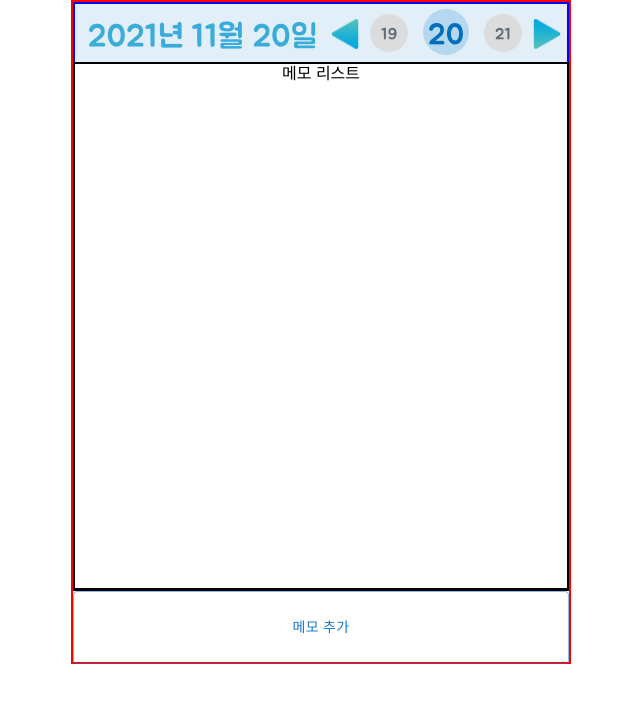
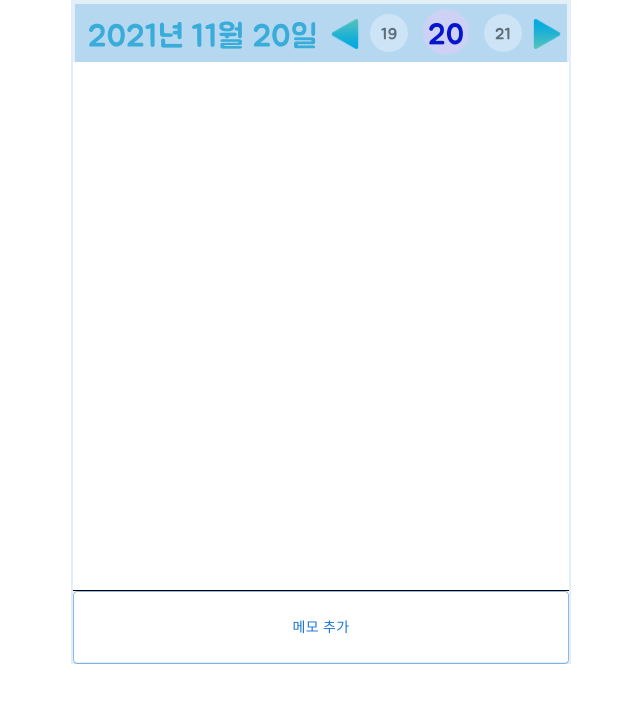
Before and after one commit to jaewoogwak/Memo, a React (Create React App) app: page / in a window 1280 px wide. Shown: the top 702 px of the page, without its empty margins (319-959 px from the left). Built offline with nearby package versions, Linux system fonts and the light colour scheme.

Commit message:
buttons color change

```diff
--- a/src/component/Calender/calenderTab.css
+++ b/src/component/Calender/calenderTab.css
@@ -2,7 +2,7 @@
 .calender-bar {
     display: flex;
     justify-content: space-between;
-    background-color: #e2eff9;
+    background-color: #b5d8f0;
 }
 .present {
     margin: 0 auto;
@@ -27,7 +27,7 @@
     border-radius: 100%;
     width: 38px;
     height: 38px;
-    background-color: gainsboro;
+    background-color: #cce4f5;
     margin:10px;
     text-align: center;
     font-size: 16px;
@@ -41,11 +41,11 @@
     border-radius: 100%;
     width: 46px;
     height: 46px;
-    background-color:#b5d8f0;
+    background-color:#cdd1f5;
     text-align: center;
     font-family:"BaeMin";
     font-size: 30px;
-    color: #006fbe;
+    color: #0516cd;
     padding-top: 7px;
 }
 
@@ -53,7 +53,7 @@
     border-radius: 100%;
     width: 38px;
     height: 38px;
-    background-color: gainsboro;
+    background-color: #cce4f5;
     margin:10px;
     text-align: center;
     font-size: 16px;
@@ -66,7 +66,7 @@
     width: 30px;
     height: 30px;
     margin-top:15px;
-    background-color: #e2eff9;
+    background-color: #b5d8f0;
 
 }
 
--- a/src/component/MemoList.js
+++ b/src/component/MemoList.js
@@ -12,7 +12,6 @@ const MemoList = (props) => {
 
     return (
         <div>
-            메모 리스트
             {/* {memoList} */}
             {memoList.map(memo => {
                 return <Memo key ={keyCount++}text = {memo}/>
--- a/src/style.css
+++ b/src/style.css
@@ -1,13 +1,13 @@
 .content {
     margin: 0 auto;
-    border: solid 2.5px red;
+    border: solid 2.5px #e2eff9;
     width: 500px;
     height: 664px;
 }
 
 .nav-date {
     margin: 0 auto;
-    border: solid 2.5px blue;
+    border: solid 2.5px #e2eff9;
     height: 60px;
 
 
@@ -15,7 +15,7 @@
 
 .list {
     /* margin: 0 auto; */
-    border: solid 2.5px black;
+    /* border: solid 2.5px #b5d8f0; */
     width: 100%;
     height: 80%;
     text-align: center;
@@ -36,21 +36,24 @@
     justify-content: space-between;
     margin: 0 auto;
     text-align: center;
-    background-color:rgb(225, 225, 228);
+    background-color:#e2eff9;
     border: solid 1px rgb(184, 184, 190);
     border-radius: 20px;
     margin-top:10px;
     margin-bottom: 10px;
     padding:10px;
     width: 100%;
-    font-size: 18px;
+    font-size: 30px;
+    color: #004170;
+    font-family: "BaeMin";
+    height: 60px;
 }
 
 .del {
     border-radius: 100%;
     width: 40px;
     height: 40px;
-    background-color: aqua;
+    background-color: #7dbae5;
 
 }
 
@@ -59,5 +62,10 @@
     width: 100%;
     padding-left: 6%;
     padding-right:6%;
+    padding-top: 4px;
+}
 
-}
+@font-face {
+    font-family: "BaeMin";
+    src: url("./font/BMJUA_ttf.ttf");
+  }
```
